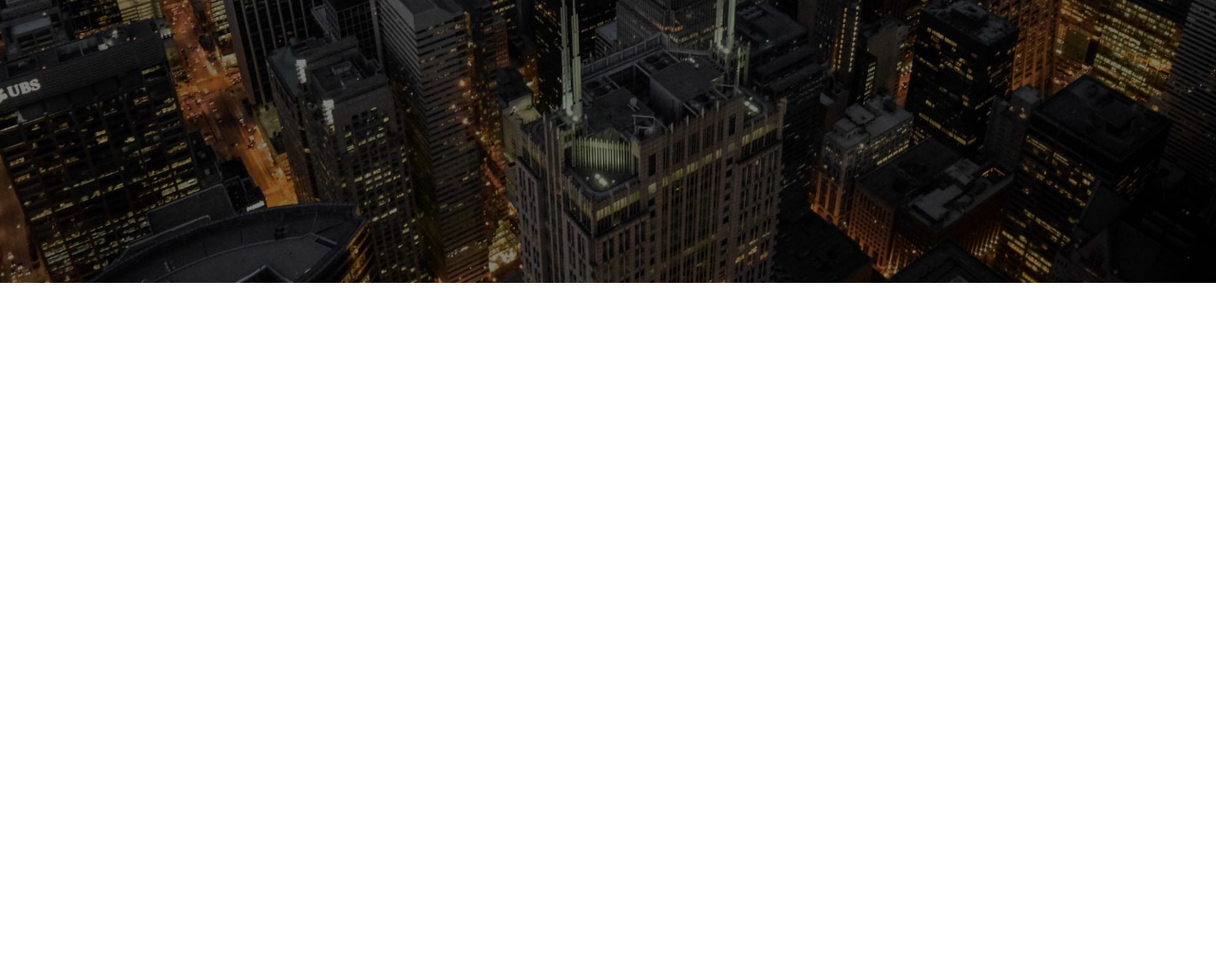
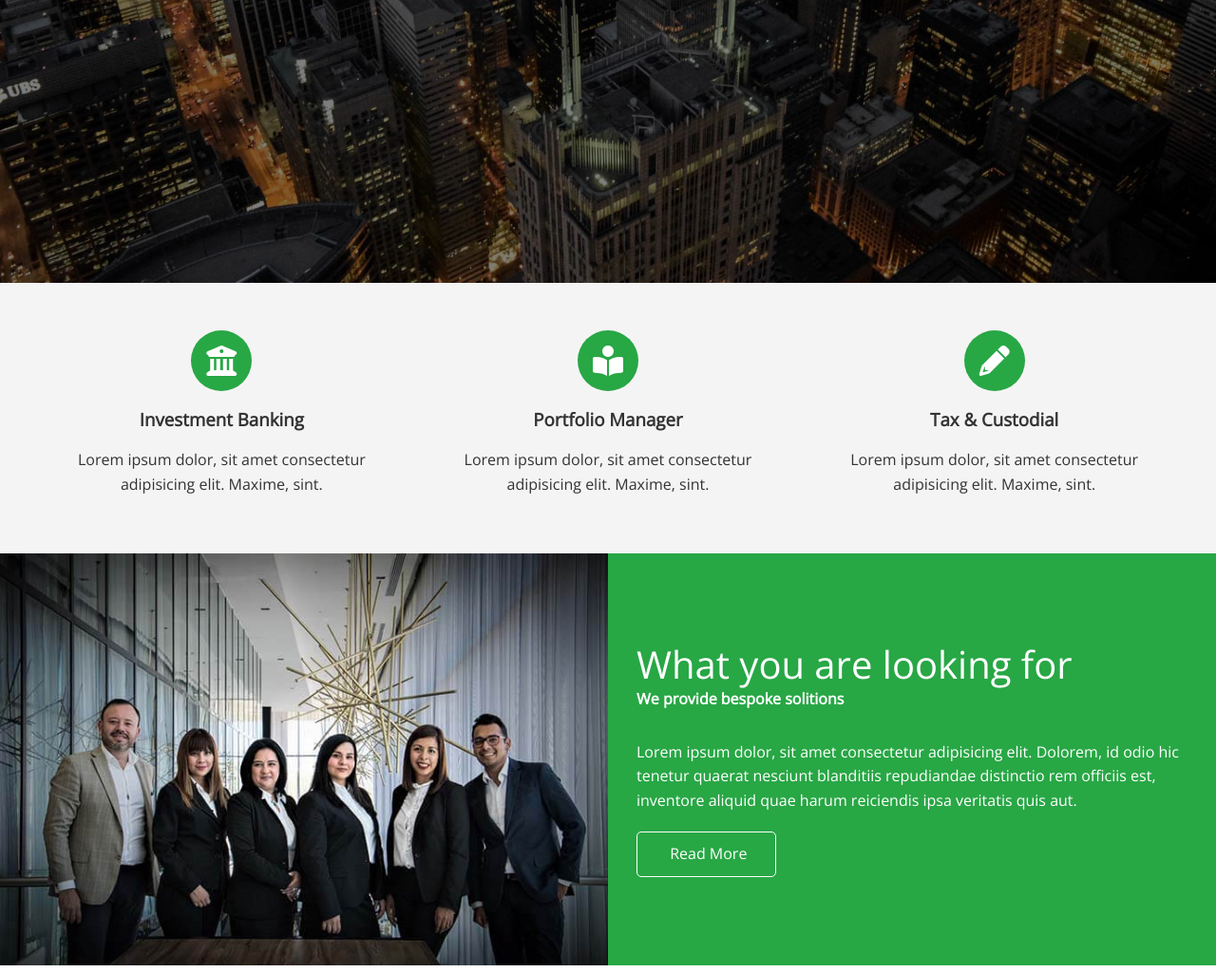
Before and after one commit to TavetteHepburn/finance-whiz, a plain HTML site: page index.html in a window 1280 px wide. Shown: the part 502-1526 px from the top of the page at 95% size. Before the commit the page ends 800 px from the top, so only its background shows below. Drawn offline with nearby package versions, Linux system fonts and the light colour scheme.

Commit message:
additional styling

```diff
--- a/css/style.css
+++ b/css/style.css
@@ -113,7 +113,6 @@ img {
   width: 100%;
   height: 100%;
   background: black;
-  /* z-index: 0; */
   opacity: 0.5;
 
 }
@@ -121,3 +120,21 @@ img {
 .hero * {
   z-index: 10;
 }
+
+/* Icons */
+.icons {
+  padding: 30px;
+}
+
+.icons h3 {
+  font-weight: bold;
+  margin-bottom: 15px;
+}
+
+.icons i {
+  background-color: #28a745;
+  color: white;
+  padding: 1rem;
+  border-radius: 50%;
+  margin-bottom: 15px;
+}
--- a/css/utilities.css
+++ b/css/utilities.css
@@ -22,19 +22,85 @@
   opacity: 0.9;
 }
 
-.btn-primary {
+.btn-primary, .bg-primary {
   background-color: #28A745;
   color: #fff;
 }
-.btn-secondary {
+.btn-secondary, .bg-secondary {
   background-color: #0284D0;
   color: #fff;
 }
-.btn-dark {
+.btn-dark, .bg-dark {
   background-color: #333;
   color: #fff;
 }
-.btn-light {
+.btn-light, .bg-light {
   background-color: #f4f4f4;
   color: #333;
 }
+
+.btn-outline {
+  background: transparent;
+  border: 1px solid #fff;
+  color: #fff;
+}
+
+/* Flex Items */
+
+.icons {
+  display: flex;
+  justify-content: center;
+  text-align: center;
+  height: 100%;
+}
+
+.flex-items > div {
+  padding: 20px;
+}
+
+/* Flex Columns */
+
+.flex-columns .row {
+  display: flex;
+  flex-direction: row;
+  flex-wrap: wrap;
+  width: 100%;
+}
+
+.flex-columns .column {
+  display: flex;
+  flex-direction: column;
+  flex-basis: 100%;
+  flex: 1;
+}
+
+.flex-columns .column .column1, .flex-columns .column .column-2 {
+  height: 100%;
+}
+
+.flex-columns img {
+  width: 100%;
+  height: 100%;
+  object-fit: cover;
+}
+
+.flex-columns .column-2 {
+  display: flex;
+  flex-direction: column;
+  align-items: flex-start;
+  justify-content: center;
+  padding: 30px;
+}
+
+.flex-columns h2 {
+  font-size: 40px;
+  font-weight: 100;
+}
+
+.flex-columns h4 {
+  margin-bottom: 10px;
+}
+
+.flex-columns p {
+  margin: 20px 0;
+}
--- a/index.html
+++ b/index.html
@@ -33,5 +33,67 @@
     </div>
   </header>
 
+  <!-- About: Icons -->
+
+  <main>
+    <section id="about" class="icons bg-light">
+      <div class="flex-items">
+        <div>
+          <i class="fas fa-university fa-2x"></i>
+          <div>
+            <h3>Investment Banking</h3>
+            <p>Lorem ipsum dolor, sit amet consectetur adipisicing elit. Maxime, sint.</p>
+          </div>
+        </div>
+      </div>
+      <div class="flex-items">
+        <div>
+          <i class="fas fa-book-reader fa-2x"></i>
+          <div>
+            <h3>Portfolio Manager</h3>
+            <p>Lorem ipsum dolor, sit amet consectetur adipisicing elit. Maxime, sint.</p>
+          </div>
+        </div>
+      </div>
+      <div class="flex-items">
+        <div>
+          <i class="fas fa-pencil-alt fa-2x"></i>
+          <div>
+            <h3>Tax & Custodial </h3>
+            <p>Lorem ipsum dolor, sit amet consectetur adipisicing elit. Maxime, sint.</p>
+          </div>
+        </div>
+      </div>
+    </section>
+
+    <!-- About: Solutions -->
+
+    <section class="solutions flex-columns">
+      <div class="row">
+
+        <div class="column">
+          <div class="column-1">
+            <img src="./images/home/people.jpg" alt="group of people standing">
+          </div>
+
+        </div>
+
+        <div class="column">
+          <div class="column-2 bg-primary">
+            <h2>What you are looking for</h2>
+            <h4>We provide bespoke solitions</h4>
+            <p>Lorem ipsum dolor, sit amet consectetur adipisicing elit. Dolorem, id odio hic tenetur quaerat nesciunt blanditiis repudiandae distinctio rem officiis est, inventore aliquid quae harum reiciendis ipsa veritatis quis aut.</p>
+            <a href="#" class="btn btn-outline">
+              <i class="fas fa-chevron"></i>
+              Read More
+            </a>
+
+          </div>
+      </div>
+      </div>
+
+    </section>
+  </main>
+
 </body>
 </html>
```
